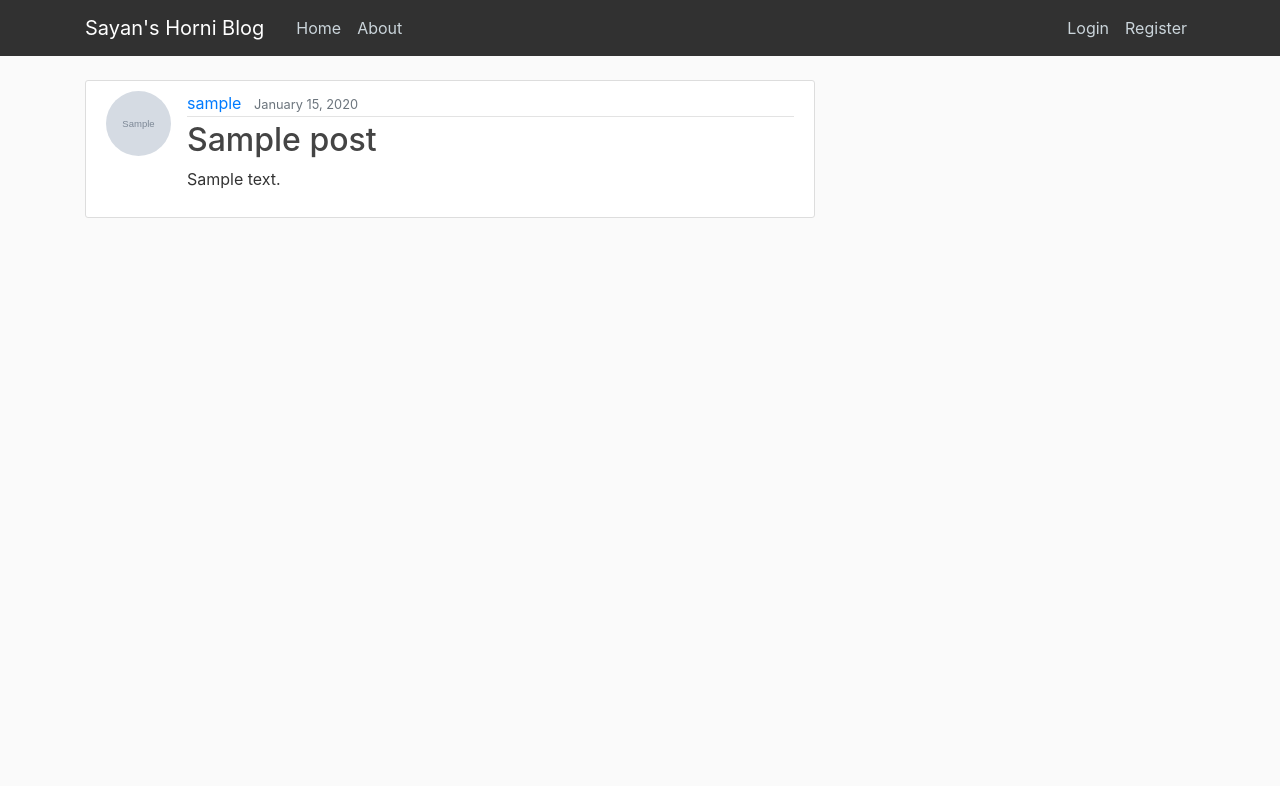
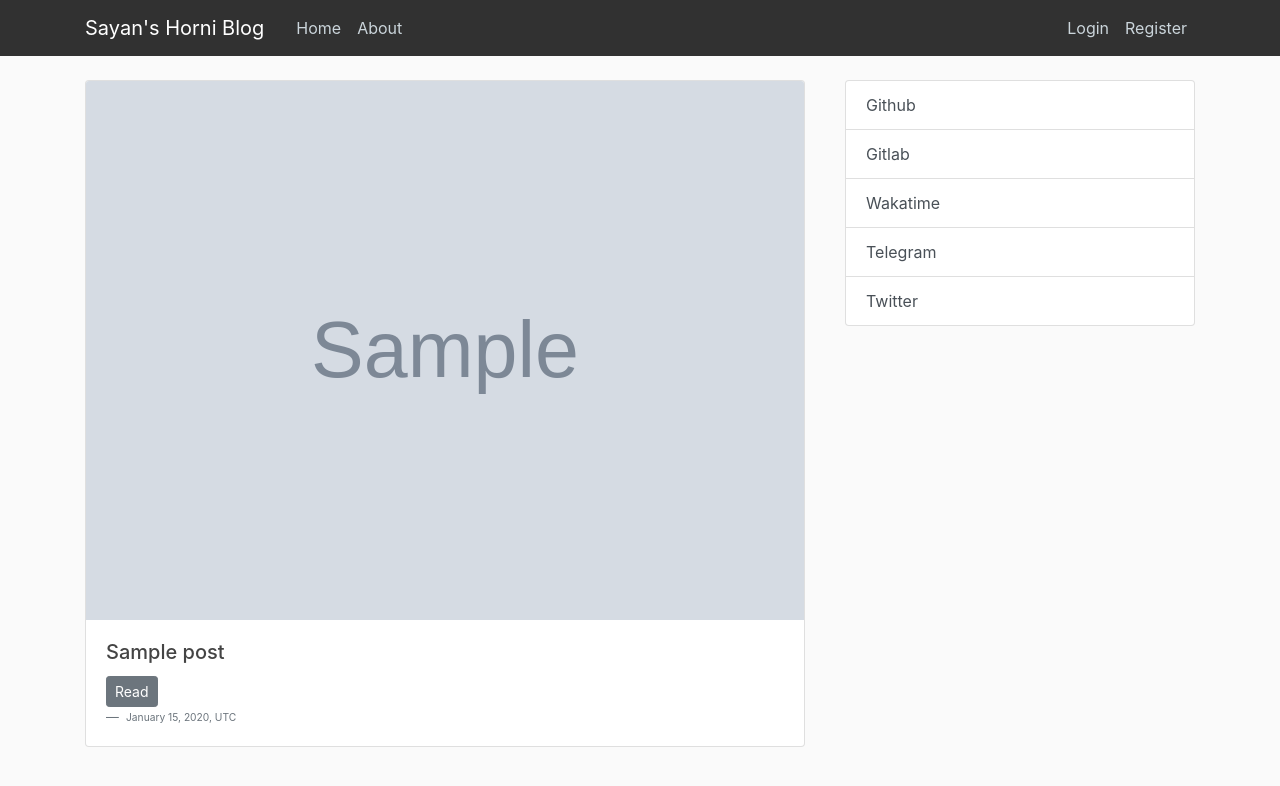
Before and after one commit to Dank-del/django_blog, a Django app: page / in a window 1280 px wide. Shown: the top 786 px of the page. Run offline with Django 4.2, Linux system fonts and the light colour scheme; tables that the repository leaves empty hold one stand-in row (values such as "Sample post"); grey boxes marked "Sample" are stand-in pictures; parts of the project's set-up code (start-up, migrations or seed data) failed here and were passed over; some libraries are stand-ins or nearby versions.

Commit message:
Allow posting images
Signed-off-by: Sayan Biswas <sayan@pokurt.me>

```diff
--- a/blog/models.py
+++ b/blog/models.py
@@ -4,11 +4,14 @@ from django.contrib.auth.models import User
 from django.urls import reverse
 from django.utils import timezone
 
+
 class Post(models.Model):
     title = models.CharField(max_length=100)
     content = models.TextField()
     date_posted = models.DateTimeField(default=timezone.now)
     author = models.ForeignKey(User, on_delete=models.CASCADE)
+    image = models.ImageField(default='default.jpeg', upload_to="post_pics")
+
     # image = models.ImageField()
 
     def __str__(self) -> typing.Text:
--- a/blog/templates/blog/base.html
+++ b/blog/templates/blog/base.html
@@ -8,7 +8,8 @@
     <meta name="viewport" content="width=device-width, initial-scale=1, shrink-to-fit=no">
 
     <!-- Bootstrap CSS -->
-    <link rel="stylesheet" href="https://maxcdn.bootstrapcdn.com/bootstrap/4.0.0/css/bootstrap.min.css" integrity="sha384-Gn5384xqQ1aoWXA+058RXPxPg6fy4IWvTNh0E263XmFcJlSAwiGgFAW/dAiS6JXm" crossorigin="anonymous">
+    <link rel="stylesheet" href="https://maxcdn.bootstrapcdn.com/bootstrap/4.0.0/css/bootstrap.min.css"
+          integrity="sha384-Gn5384xqQ1aoWXA+058RXPxPg6fy4IWvTNh0E263XmFcJlSAwiGgFAW/dAiS6JXm" crossorigin="anonymous">
 
     <link rel="stylesheet" type="text/css" href="{% static 'blog/main.css' %}">
 
@@ -23,7 +24,8 @@
     <nav class="navbar navbar-expand-md navbar-dark bg-steel fixed-top">
         <div class="container">
             <a class="navbar-brand mr-4" href="{% url 'blog-home' %}">Sayan's Horni Blog</a>
-          <button class="navbar-toggler" type="button" data-toggle="collapse" data-target="#navbarToggle" aria-controls="navbarToggle" aria-expanded="false" aria-label="Toggle navigation">
+            <button class="navbar-toggler" type="button" data-toggle="collapse" data-target="#navbarToggle"
+                    aria-controls="navbarToggle" aria-expanded="false" aria-label="Toggle navigation">
                 <span class="navbar-toggler-icon"></span>
             </button>
             <div class="collapse navbar-collapse" id="navbarToggle">
@@ -57,29 +59,31 @@
                 {% endfor %}
             {% endif %}
             {% block content %}{% endblock %}
-<!--
         </div>
         <div class="col-md-4">
-          <div class="content-section">
-            <h3>Our Sidebar</h3>
-            <p class='text-muted'>You can put any information here you'd like.
-              <ul class="list-group">
-                <li class="list-group-item list-group-item-light">Latest Posts</li>
-                <li class="list-group-item list-group-item-light">Announcements</li>
-                <li class="list-group-item list-group-item-light">Calendars</li>
-                <li class="list-group-item list-group-item-light">etc</li>
-              </ul>
-            </p>
+            <div class="list-group">
+                <a href="https://github.com/Dank-del" class="list-group-item list-group-item-action">
+                    Github
+                </a>
+                <a href="https://gitlab.com/Dank-del" class="list-group-item list-group-item-action">Gitlab</a>
+                <a href="https://wakatime.com/@Sayan" class="list-group-item list-group-item-action">Wakatime</a>
+                <a href="https://telegram.me/dank_as_fuck" class="list-group-item list-group-item-action">Telegram</a>
+                <a href="https://twitter.com/TheDankDel" class="list-group-item list-group-item-action">Twitter</a>
             </div>
         </div>
--->
     </div>
 </main>
 
 <!-- Optional JavaScript -->
 <!-- jQuery first, then Popper.js, then Bootstrap JS -->
-    <script src="https://code.jquery.com/jquery-3.2.1.slim.min.js" integrity="sha384-KJ3o2DKtIkvYIK3UENzmM7KCkRr/rE9/Qpg6aAZGJwFDMVNA/GpGFF93hXpG5KkN" crossorigin="anonymous"></script>
-    <script src="https://cdnjs.cloudflare.com/ajax/libs/popper.js/1.12.9/umd/popper.min.js" integrity="sha384-ApNbgh9B+Y1QKtv3Rn7W3mgPxhU9K/ScQsAP7hUibX39j7fakFPskvXusvfa0b4Q" crossorigin="anonymous"></script>
-    <script src="https://maxcdn.bootstrapcdn.com/bootstrap/4.0.0/js/bootstrap.min.js" integrity="sha384-JZR6Spejh4U02d8jOt6vLEHfe/JQGiRRSQQxSfFWpi1MquVdAyjUar5+76PVCmYl" crossorigin="anonymous"></script>
+<script src="https://code.jquery.com/jquery-3.2.1.slim.min.js"
+        integrity="sha384-KJ3o2DKtIkvYIK3UENzmM7KCkRr/rE9/Qpg6aAZGJwFDMVNA/GpGFF93hXpG5KkN"
+        crossorigin="anonymous"></script>
+<script src="https://cdnjs.cloudflare.com/ajax/libs/popper.js/1.12.9/umd/popper.min.js"
+        integrity="sha384-ApNbgh9B+Y1QKtv3Rn7W3mgPxhU9K/ScQsAP7hUibX39j7fakFPskvXusvfa0b4Q"
+        crossorigin="anonymous"></script>
+<script src="https://maxcdn.bootstrapcdn.com/bootstrap/4.0.0/js/bootstrap.min.js"
+        integrity="sha384-JZR6Spejh4U02d8jOt6vLEHfe/JQGiRRSQQxSfFWpi1MquVdAyjUar5+76PVCmYl"
+        crossorigin="anonymous"></script>
 </body>
 </html>
--- a/blog/templates/blog/home.html
+++ b/blog/templates/blog/home.html
@@ -1,5 +1,5 @@
 {% extends "blog/base.html" %} {% block content %} {% for post in posts %}
-<article class="media content-section">
+    <!--<article class="media content-section">
   <img
     class="rounded-circle article-img"
     src="{{ post.author.profile.image.url }}"
@@ -18,8 +18,29 @@
     </h2>
     <p class="article-content">{{ post.content }}</p>
   </div>
-</article>
-{% endfor %} {% if is_paginated %} {% if page_obj.has_previous %}
+</article>-->
+        <div class="card-columns">
+            <div class="card" style="width: 45rem;">
+                {% if post.image %}
+                    <img class="card-img-top" src="{{ post.image.url }}" alt="Card image cap">
+                {% else %}
+                    <img class="card-img-top" src="{{ post.author.profile.image.url }}" alt="Card image cap">
+                {% endif %}
+                <div class="card-body">
+                    <h5 class="card-title" href="{% url 'post-detail' post.id %}">{{ post.title }}</h5>
+                    <a href="{% url 'post-detail' post.id %}" class="btn btn-secondary btn-sm">Read</a>
+                    <footer class="blockquote-footer">
+                        <small class="text-muted">
+                            {{ post.date_posted|date:"F d, Y, T" }}
+                        </small>
+                    </footer>
+                </div>
+            </div>
+            <br>
+        </div>
+{% endfor %}
+    <div>
+        {% if is_paginated %} {% if page_obj.has_previous %}
             <a class="btn btn-outline-info mb-4" href="?page=1">First</a>
             <a
                     class="btn btn-outline-info mb-4"
@@ -47,4 +68,5 @@
                 >
             {% endif %}
         {% endif %}
+    </div>
 {% endblock content %}
--- a/blog/templates/blog/post_detail.html
+++ b/blog/templates/blog/post_detail.html
@@ -15,6 +15,7 @@
         </div>
       {% endif %}
     </div>
+    <img src="{{ object.image.url }}" class="img-fluid" alt="Responsive image">
     <h2 class="article-title">{{ object.title }}</h2>
     <p class="article-content">{{ object.content }}</p>
   </div>
--- a/blog/templates/blog/post_form.html
+++ b/blog/templates/blog/post_form.html
@@ -1,6 +1,6 @@
 {% extends "blog/base.html" %} {% load crispy_forms_tags %} {% block content %}
 <div class="content-section">
-  <form method="POST">
+  <form method="POST" enctype="multipart/form-data">
     {% csrf_token %}
     <fieldset class="form-group">
       <legend class="border-bottom mb-4">Blog Post</legend>
--- a/blog/views.py
+++ b/blog/views.py
@@ -6,18 +6,21 @@ from .models import Post
 from django.views.generic import ListView, DetailView, CreateView, UpdateView, DeleteView
 from django.contrib.auth.mixins import LoginRequiredMixin, UserPassesTestMixin
 
+
 def home(request: HttpRequest) -> HttpResponse:
     context = {
         'posts': Post.objects.all()
     }
     return render(request, 'blog/home.html', context)
 
+
 class PostListView(ListView):
     model = Post
     template_name = 'blog/home.html'
     context_object_name = "posts"
     ordering = ['-date_posted']
-    paginate_by = 2
+    paginate_by = 6
+
 
 class UserPostListView(ListView):
     model = Post
@@ -29,6 +32,7 @@ class UserPostListView(ListView):
         user = get_object_or_404(User, username=self.kwargs.get('username'))
         return Post.objects.filter(author=user).order_by('-date_posted')
 
+
 def about(request: HttpRequest) -> HttpResponse:
     return render(request, 'blog/about.html', {'title': 'about'})
 
@@ -39,8 +43,9 @@ class PostDetailView(DetailView):
 
 class PostCreateView(LoginRequiredMixin, CreateView):
     model = Post
-    fields = ['title', 'content']
+    fields = ['image', 'title', 'content']
 
+    # form_class = PostForm
     def form_valid(self, form):
         form.instance.author = self.request.user
         return super().form_valid(form)
@@ -48,7 +53,8 @@ class PostCreateView(LoginRequiredMixin, CreateView):
 
 class PostUpdateView(LoginRequiredMixin, UserPassesTestMixin, UpdateView):
     model = Post
-    fields = ['title', 'content']
+    # form_class = PostForm
+    fields = ['image', 'title', 'content']
 
     def form_valid(self, form):
         form.instance.author = self.request.user
--- a/users/forms.py
+++ b/users/forms.py
@@ -2,8 +2,11 @@ from django import forms
 from django.contrib.auth.models import User
 from django.contrib.auth.forms import UserCreationForm
 from .models import Profile
+
+
 class UserRegisterForm(UserCreationForm):
     email = forms.EmailField()
+
     class Meta:
         model = User
         fields = ['username', 'email', 'password1', 'password2']
@@ -11,9 +14,11 @@ class UserRegisterForm(UserCreationForm):
 
 class UserUpdateForm(forms.ModelForm):
     email = forms.EmailField()
+
     class Meta:
         model = User
         fields = ['username', 'email']
+
 
 class ProfileUpdateForm(forms.ModelForm):
     class Meta:
```
Also changed, not shown: blog/migrations/0002_post_image.py (added), blog/migrations/0003_alter_post_image.py (added), blog/migrations/0004_alter_post_image.py (added), blog/migrations/0005_alter_post_image.py (added), blog/migrations/0006_alter_post_image.py (added), blog/migrations/0007_alter_post_image.py (added), blog/static/blog/main.css (line endings or trailing spaces). Lines whose indentation alone changed are shown as unchanged.
